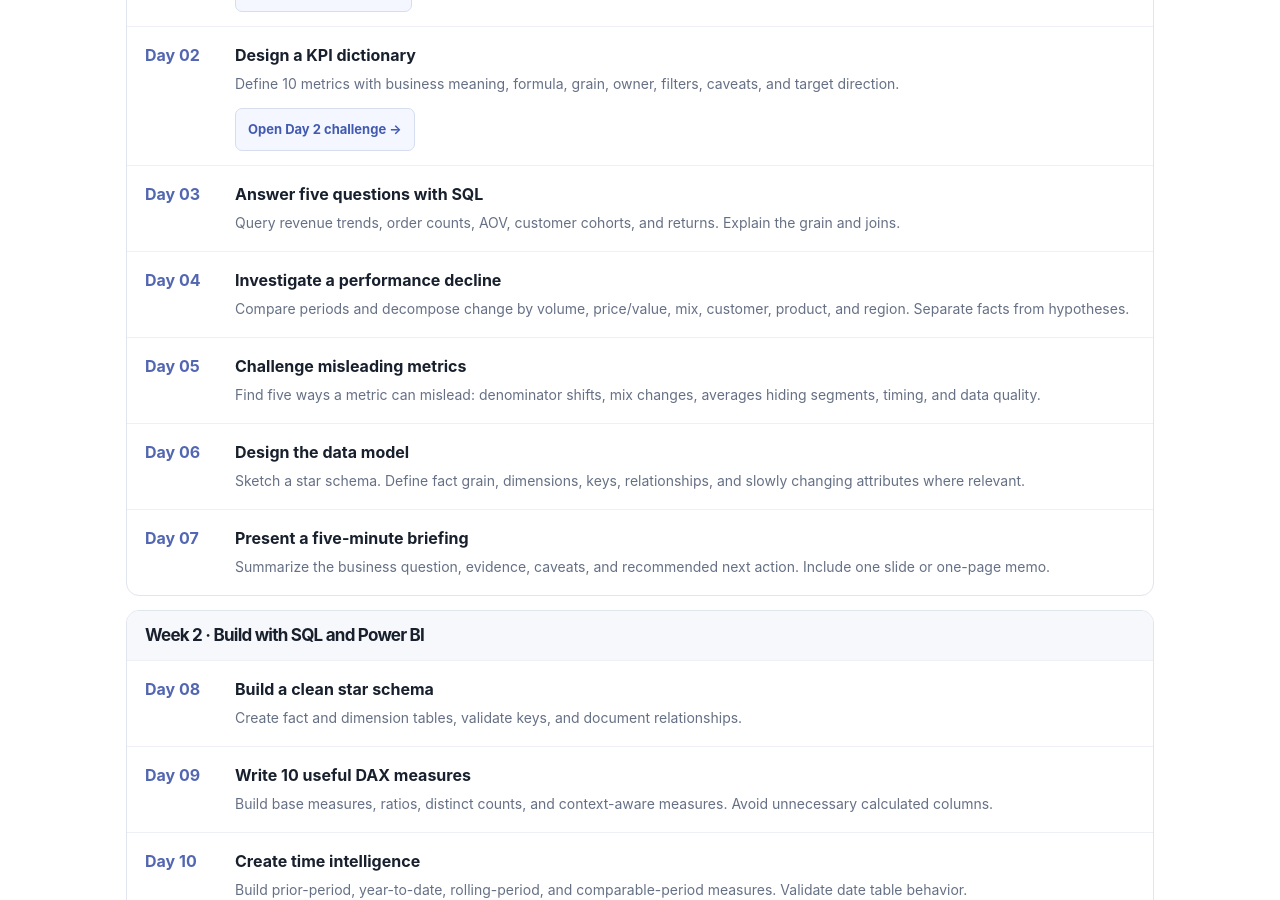
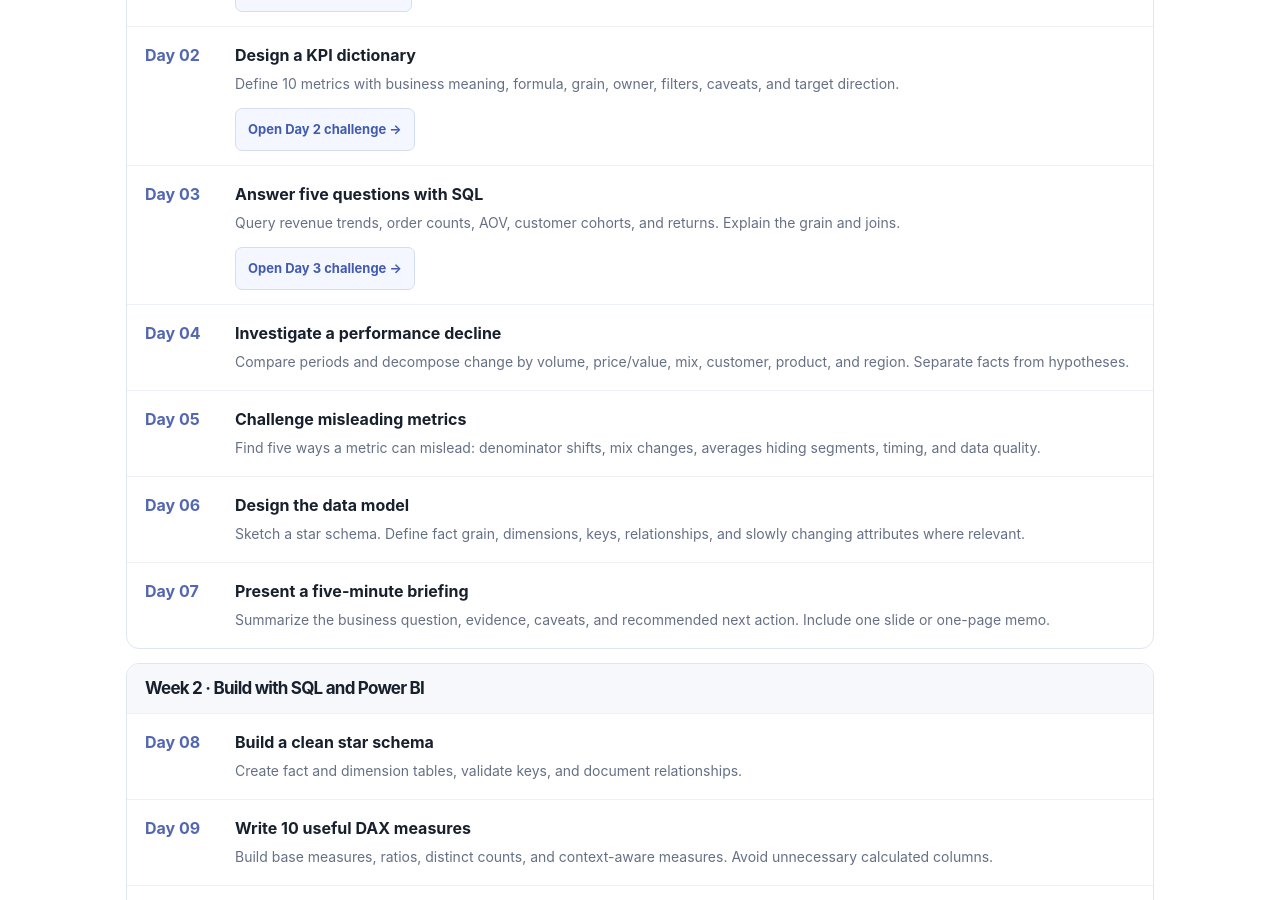
Before and after one commit to theanalystin/theanalyst.github.io, a Jekyll site: the page built from challenges/30-day-analytics-challenge.md, in a window 1280 px wide and 900 px high, scrolled down 1044 px. Built offline with Jekyll 4.4.1, drawn with Linux system fonts in a browser that asks for light colours.

Commit message:
Link Day 3 SQL challenge from 30-day index

```diff
--- a/challenges/30-day-analytics-challenge.md
+++ b/challenges/30-day-analytics-challenge.md
@@ -60,7 +60,7 @@ permalink: /challenges/30-day-analytics-challenge/
 <div class="week"><h3>Week 1 · Think like a business analyst</h3>
 <a class="day day-link" href="/challenges/daily/day-01/"><strong>Day 01</strong><div><b>Frame the business problem</b><p>CEO says revenue looks fine but the business may be slowing. Define the problem, list 10 KPIs, 3 analyses, relevant dimensions, 5 possible causes, and a one-slide executive response.</p><span class="day-cta">Open Day 1 challenge →</span></div></a>
 <a class="day day-link" href="/challenges/daily/day-02/"><strong>Day 02</strong><div><b>Design a KPI dictionary</b><p>Define 10 metrics with business meaning, formula, grain, owner, filters, caveats, and target direction.</p><span class="day-cta">Open Day 2 challenge →</span></div></a>
-<div class="day"><strong>Day 03</strong><div><b>Answer five questions with SQL</b><p>Query revenue trends, order counts, AOV, customer cohorts, and returns. Explain the grain and joins.</p></div></div>
+<a class="day day-link" href="/challenges/daily/day-03/"><strong>Day 03</strong><div><b>Answer five questions with SQL</b><p>Query revenue trends, order counts, AOV, customer cohorts, and returns. Explain the grain and joins.</p><span class="day-cta">Open Day 3 challenge →</span></div></a>
 <div class="day"><strong>Day 04</strong><div><b>Investigate a performance decline</b><p>Compare periods and decompose change by volume, price/value, mix, customer, product, and region. Separate facts from hypotheses.</p></div></div>
 <div class="day"><strong>Day 05</strong><div><b>Challenge misleading metrics</b><p>Find five ways a metric can mislead: denominator shifts, mix changes, averages hiding segments, timing, and data quality.</p></div></div>
 <div class="day"><strong>Day 06</strong><div><b>Design the data model</b><p>Sketch a star schema. Define fact grain, dimensions, keys, relationships, and slowly changing attributes where relevant.</p></div></div>
```
